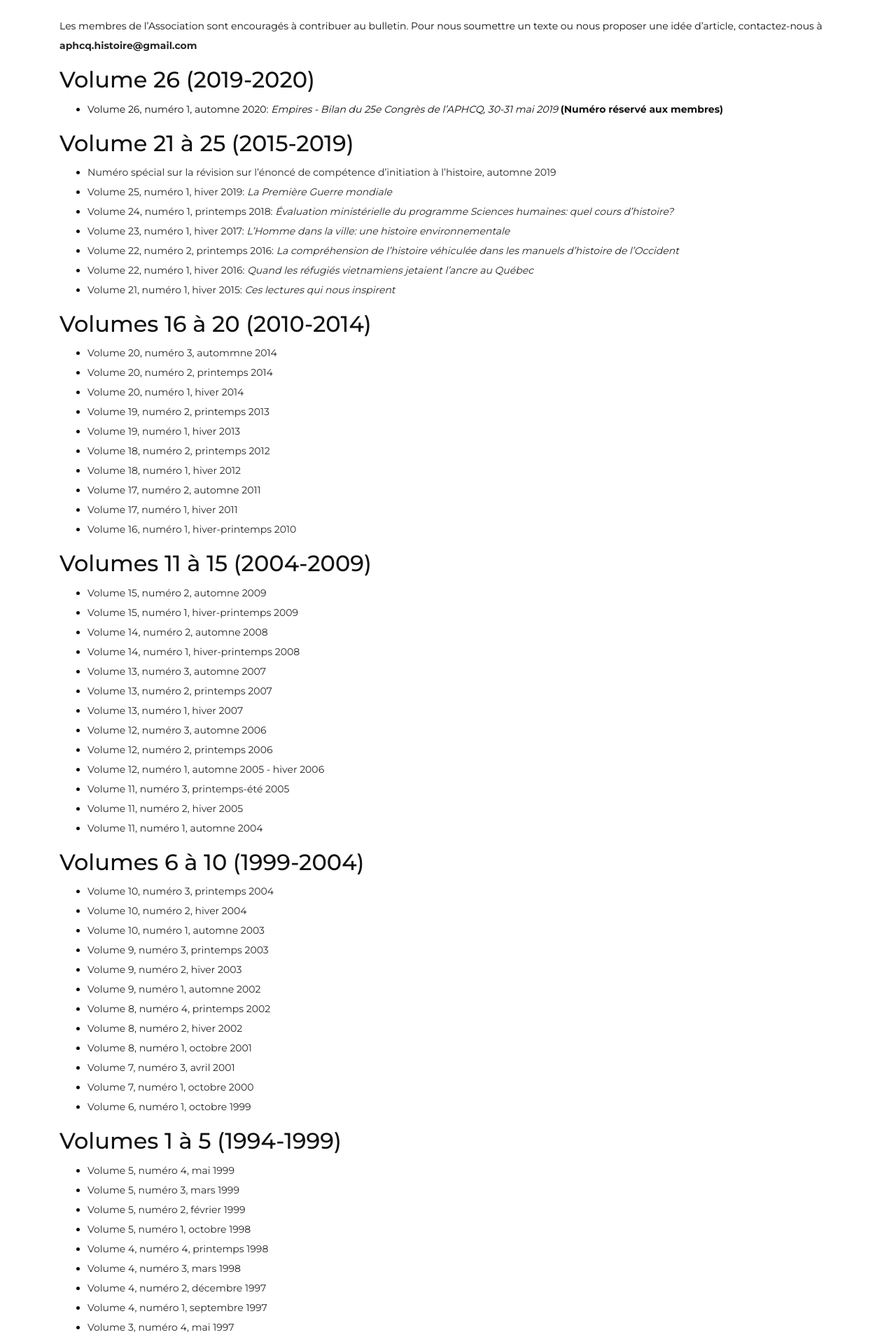
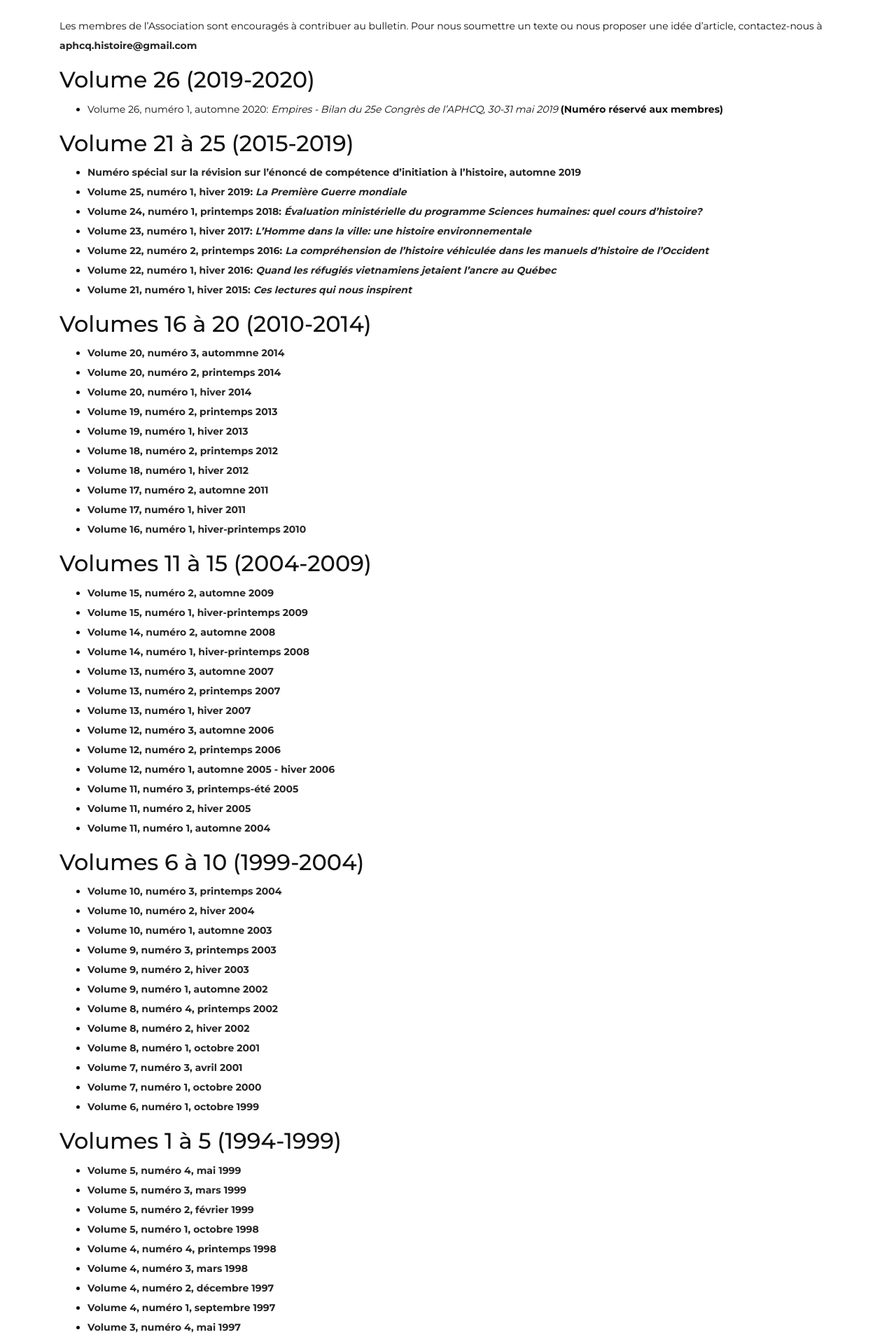
Before and after one commit to aphcq-association/site-web, a Jekyll site: the page built from docs/bulletin.html, in a window 1280 px wide. Shown: the part 718-2628 px from the top of the page at 70% size. Built offline with Jekyll 4.4.1, drawn with Linux system fonts in a browser that asks for light colours.

```diff
--- a/docs/bulletin.html
+++ b/docs/bulletin.html
@@ -6,7 +6,7 @@ titre: Bulletin de l'APHCQ
 date: 2020-01-07T12:00:00.000Z
 nav_id: bulletin
 ---
-Le *Bulletin de l’APHCQ* est publié une ou deux fois par an en format numérique (pdf). Les numéros publiés depuis moins d’un an sont réservés aux membres en règle. Les anciens numéros peuvent être téléchargés gratuitement dans cette page (en cliquant sur les numéro) et dans le [**Dépôt des publications numériques**](http://numerique.banq.qc.ca/patrimoine/details/52327/2512509) de Bibliothèque et Archives nationales du Québec (BAnQ).
+Le *Bulletin de l’APHCQ* est publié une ou deux fois par an en format numérique (pdf). Les numéros publiés depuis moins d’un an sont réservés aux membres en règle. Les anciens numéros peuvent être téléchargés gratuitement dans cette page (en cliquant sur les numéro) et dans le <a href="http://numerique.banq.qc.ca/patrimoine/details/52327/2512509" target="_blank">Dépôt des publications numériques</a> de Bibliothèque et Archives nationales du Québec (BAnQ).
 
 Les numéros du bulletin contiennent des nouvelles de l’Association, des articles portant sur des sujet de nature historique, des textes de réflexion ou d’opinion sur des enjeux historiographiques ou pédagogiques, des recensions d'ouvrages ou encore des compte rendus d’événements susceptibles d’intéresser ses membres.
 
--- a/docs/style.css
+++ b/docs/style.css
@@ -6,6 +6,10 @@
 
 .site-navigation-haut .cacher-en-haut {
   display: none;
+}
+
+.entry-content a {
+  font-weight: bold;
 }
 
 blockquote {
```
